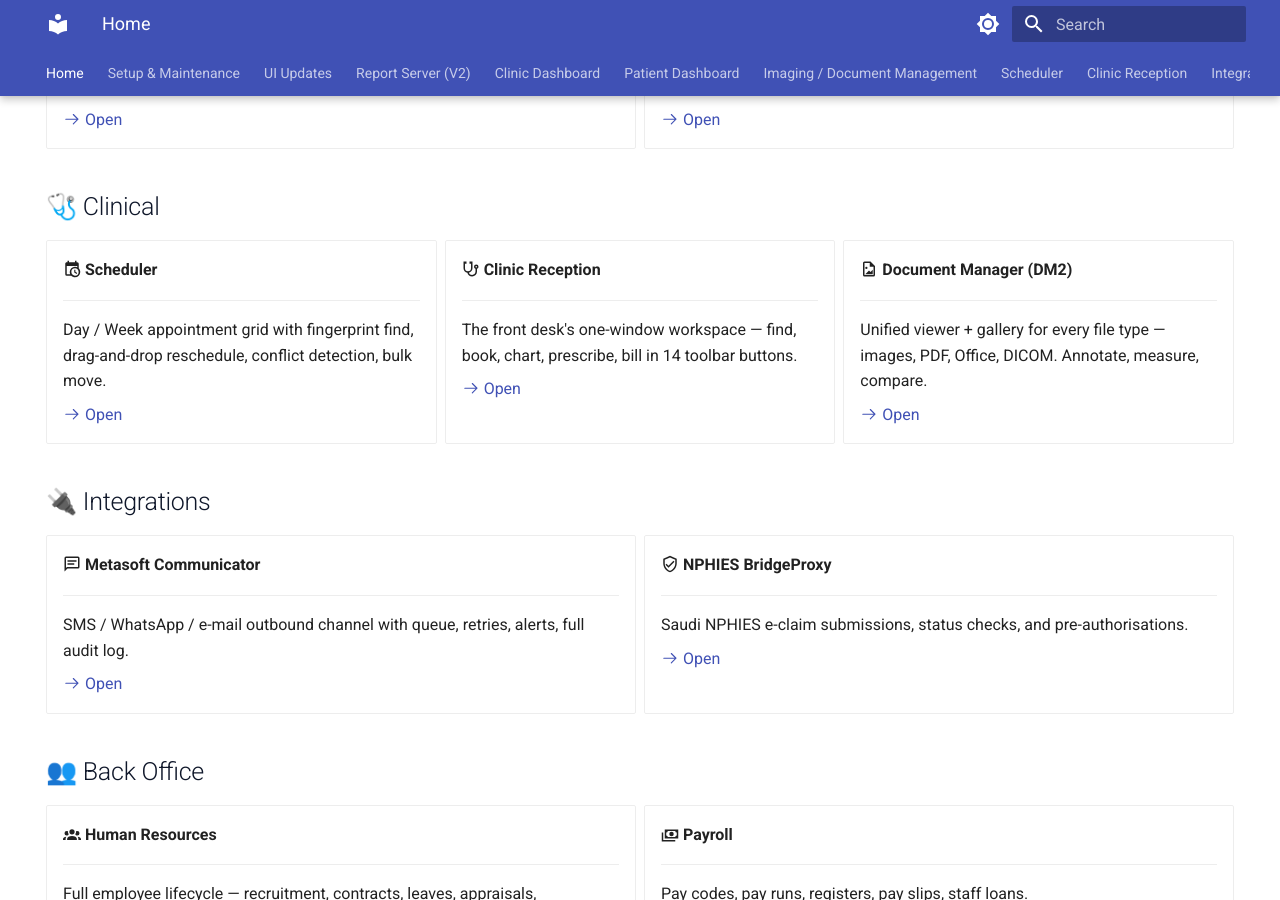
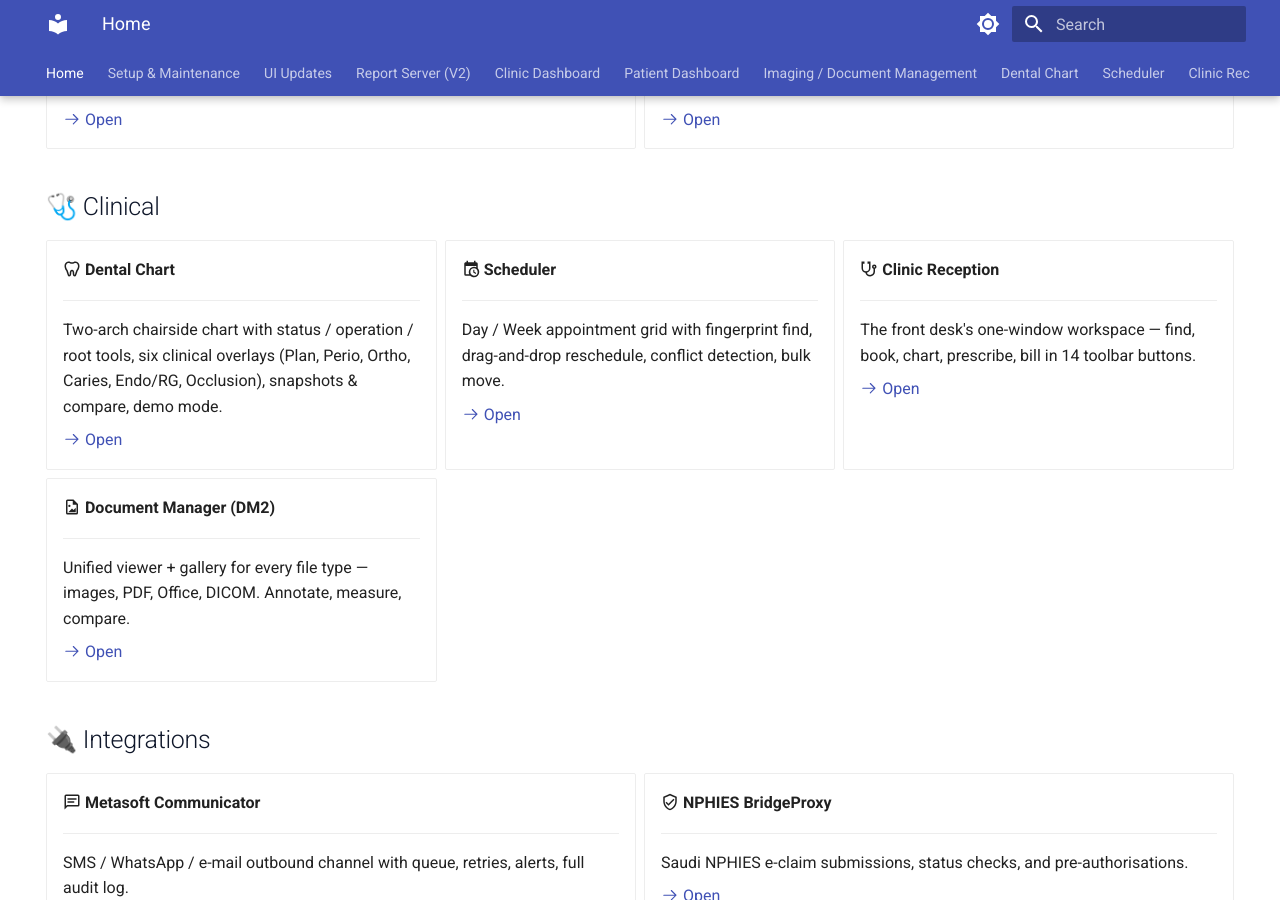
Before and after one commit to mtsoft2/HMS-HELP, an MkDocs documentation site: the page built from docs/index.md, in a window 1280 px wide and 900 px high, scrolled down 1050 px. Built offline with MkDocs 1.6.1 and Material for MkDocs 9.7.7, drawn with Linux system fonts in a browser that asks for light colours.

Commit message:
Wire Dental Chart into nav + home cards

```diff
--- a/docs/index.md
+++ b/docs/index.md
@@ -98,6 +98,14 @@
 ## 🩺 Clinical {.hms-section-title}
 
 <div class="grid cards" markdown>
+
+- :material-tooth-outline: **Dental Chart**
+
+    ---
+
+    Two-arch chairside chart with status / operation / root tools, six clinical overlays (Plan, Perio, Ortho, Caries, Endo/RG, Occlusion), snapshots & compare, demo mode.
+
+    [:octicons-arrow-right-24: Open](dental-chart/index.md)
 
 - :material-calendar-clock: **Scheduler**
 
--- a/mkdocs.yml
+++ b/mkdocs.yml
@@ -143,6 +143,30 @@
               - Overview: dm2/admin/index.md
               - Categories & Tags: dm2/admin/categories-and-tags.md
               - Storage & Deduplication: dm2/admin/storage-and-deduplication.md
+  - Dental Chart:
+      - Overview: dental-chart/index.md
+      - Getting Started: dental-chart/getting-started.md
+      - Features: dental-chart/features.md
+      - Using the chart:
+          - Layout & Toolbar: dental-chart/using/layout.md
+          - Tools: dental-chart/using/tools.md
+          - Selecting Teeth: dental-chart/using/selecting-teeth.md
+          - Per-Tooth Actions: dental-chart/using/per-tooth-actions.md
+      - Overlays:
+          - Overview: dental-chart/overlays/index.md
+          - Treatment Plan: dental-chart/overlays/plan.md
+          - Periodontal: dental-chart/overlays/perio.md
+          - Orthodontic: dental-chart/overlays/ortho.md
+          - Caries: dental-chart/overlays/caries.md
+          - Endodontic / Radiographic: dental-chart/overlays/endo-rg.md
+          - Occlusion: dental-chart/overlays/occlusion.md
+      - Snapshots & Compare: dental-chart/snapshots-and-compare.md
+      - Demo Mode: dental-chart/demo-mode.md
+      - Printing & Export: dental-chart/printing-and-export.md
+      - Administration:
+          - Overview: dental-chart/admin/index.md
+          - Tooth Numbering: dental-chart/admin/numbering.md
+          - Procedure Legend: dental-chart/admin/legend.md
   - Scheduler:
       - Overview: scheduler/index.md
       - Getting Started: scheduler/getting-started.md
```
